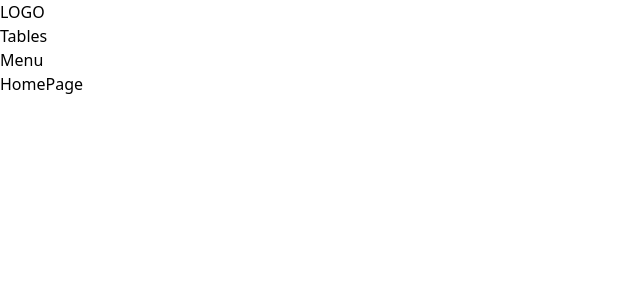
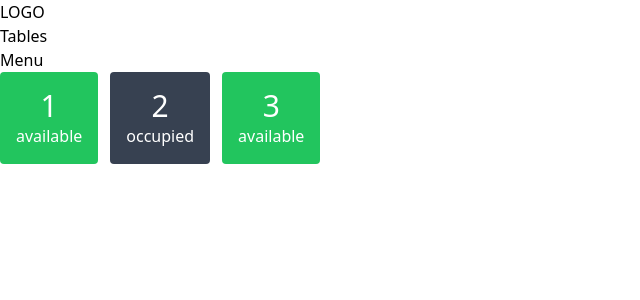
Before and after one commit to Anshul-0807/POS-Building, a React (Vite) app: page / in a window 1280 px wide. Shown: the top 300 px of the page, without its empty margins (0-640 px from the left). Built offline with nearby package versions, Linux system fonts and the light colour scheme.

Commit message:
Update HomePage.tsx

```diff
--- a/src/pages/HomePage.tsx
+++ b/src/pages/HomePage.tsx
@@ -1,8 +1,39 @@
 import React from 'react'
+import { TABLE_STATUS } from '../enums'
+import Table from '../components/Table'
+
+const tables = [
+  {
+    id: 1,
+    tableNumber: 1,
+    status: TABLE_STATUS.AVAILABLE,
+  },
+  {
+    id: 2,
+    tableNumber: 2,
+    status: TABLE_STATUS.OCCUPIED,
+  },
+  {
+    id: 3,
+    tableNumber: 3,
+    status: TABLE_STATUS.AVAILABLE,
+  },
+]
+
 
 const HomePage = () => {
+
+
+
   return (
-    <div>HomePage</div>
+    <div className="flex gap-3">
+   {
+      tables.map((table) => (
+       <Table key={table.id}
+        tableNumber={table.tableNumber}
+        status={table.status}  />
+       ))}
+   </div>
   )
 }
 
```
